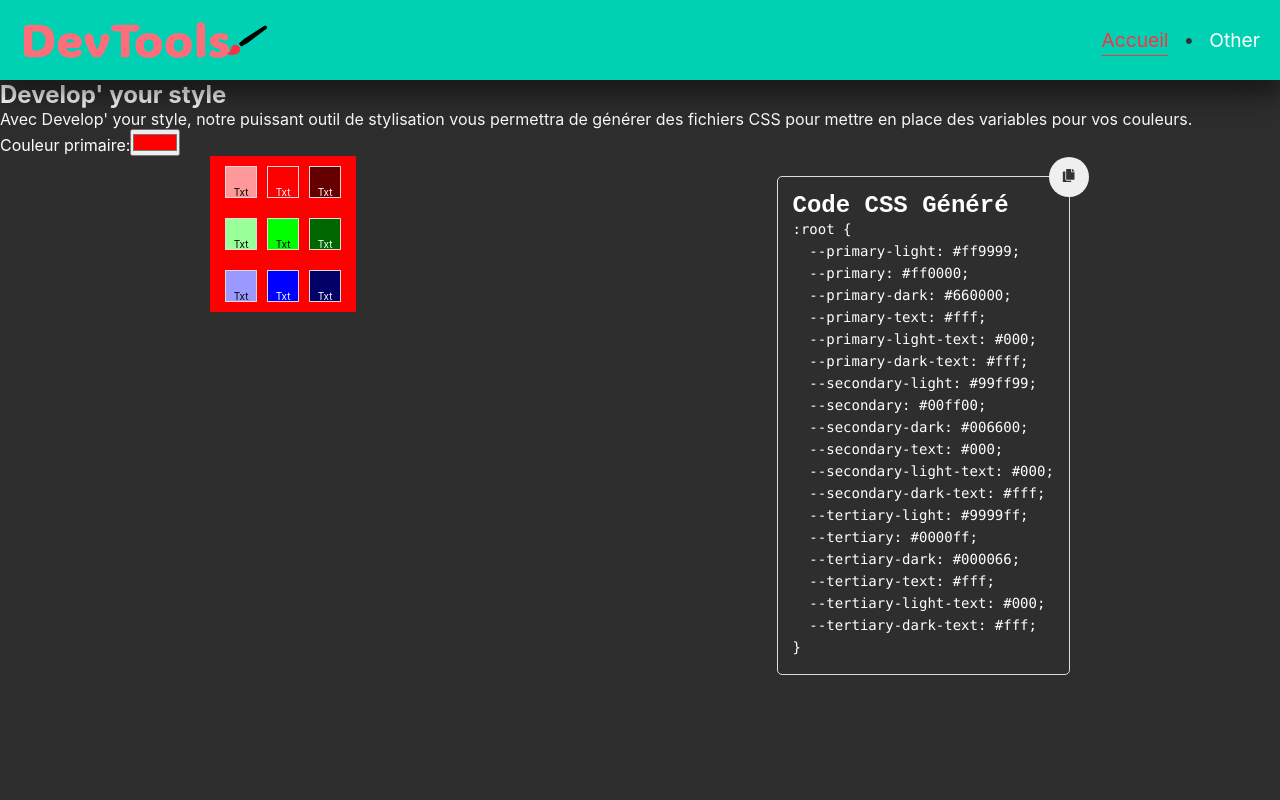
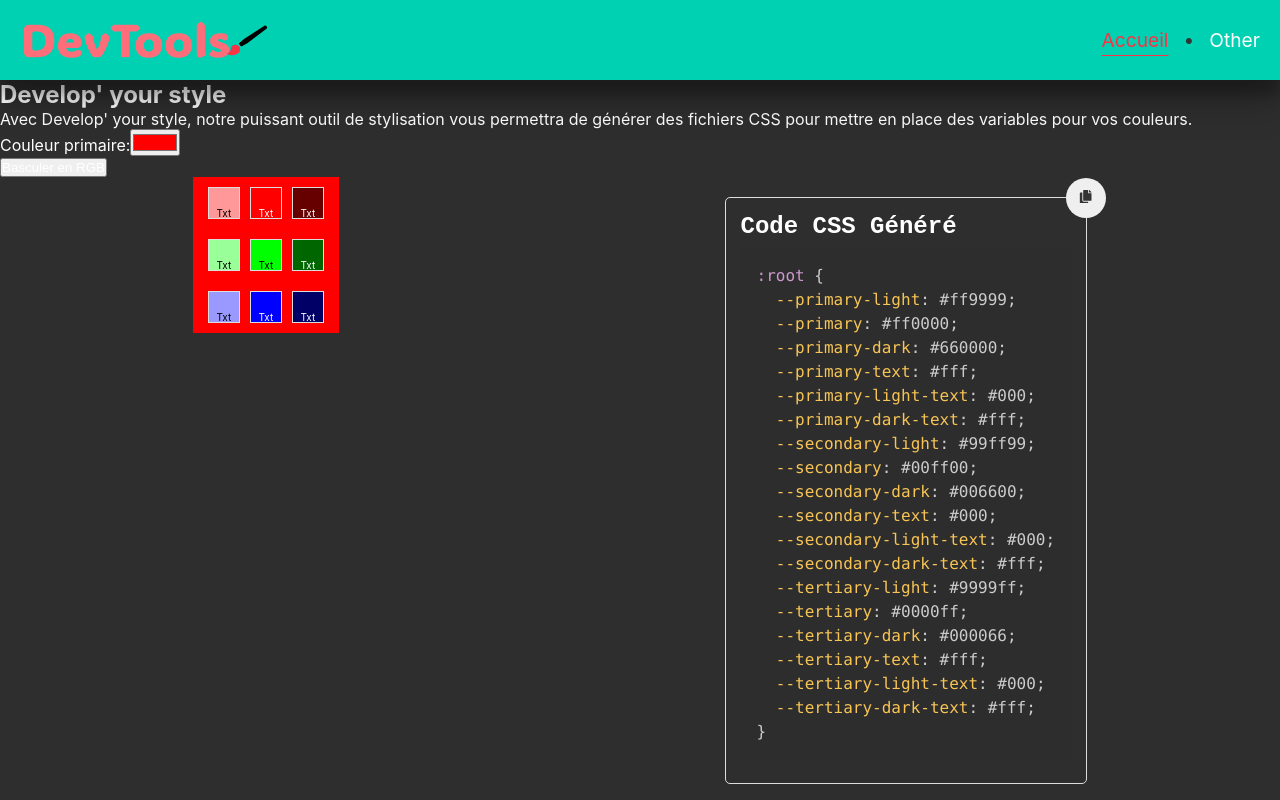
Before and after one commit to LauerJonathan/devtools, a React (Create React App) app: page / in a window 1280 px wide. Shown: the top 800 px of the page. Built offline with nearby package versions, Linux system fonts and the light colour scheme.

Commit message:
code formater

```diff
--- a/src/components/presentationHome/index.css
+++ b/src/components/presentationHome/index.css
@@ -54,7 +54,6 @@ main {
   width: max-content;
   margin-top: 20px;
   padding: 15px;
-  /*background: #f4f4f4;*/
   border: 1px solid #ddd;
   border-radius: 5px;
   font-family: "Courier New", Courier, monospace;
@@ -76,3 +75,17 @@ pre {
   top: -20px;
   right: -20px;
 }
+
+pre {
+  background-color: #2d2d2d; /* Couleur de fond sombre (style VSCode) */
+  color: white;
+  padding: 20px;
+  border-radius: 5px;
+  overflow: auto;
+}
+
+code {
+  display: block;
+  white-space: pre-wrap; /* Gérer les retours à la ligne */
+  word-wrap: break-word;
+}
--- a/src/components/presentationHome/index.jsx
+++ b/src/components/presentationHome/index.jsx
@@ -1,51 +1,72 @@
-import { useState, useMemo } from "react";
+import { useState, useMemo, useEffect } from "react";
 import tinycolor from "tinycolor2";
-import "./index.css";
+import Prism from "prismjs";
+import "prismjs/themes/prism-tomorrow.css"; // Thème de Prism
+import "prismjs/components/prism-css.min.js"; // Support pour CSS
 
 import { FaCopy } from "react-icons/fa";
+import "./index.css";
 
 const PresentationHome = () => {
   const [primaryColor, setPrimaryColor] = useState("#ff0000"); // Couleur primaire par défaut
   const [copySuccess, setCopySuccess] = useState(false); // État pour afficher un message de succès
+  const [colorFormat, setColorFormat] = useState("hex"); // Format de couleur par défaut: hexadécimal
 
   // Calcul des couleurs
   const colors = useMemo(() => {
     const primary = tinycolor(primaryColor);
-    const secondary = primary.clone().spin(120).saturate(20).toHexString();
-    const tertiary = primary.clone().spin(240).saturate(20).toHexString();
+    const secondary = primary.clone().spin(120).saturate(20);
+    const tertiary = primary.clone().spin(240).saturate(20);
 
-    const primaryLight = primary.clone().lighten(30).toHexString();
-    const primaryDark = primary.clone().darken(30).toHexString();
-    const secondaryLight = tinycolor(secondary).lighten(30).toHexString();
-    const secondaryDark = tinycolor(secondary).darken(30).toHexString();
-    const tertiaryLight = tinycolor(tertiary).lighten(30).toHexString();
-    const tertiaryDark = tinycolor(tertiary).darken(30).toHexString();
+    const formatColor = (color) => {
+      const hexValue = color.toHexString().toLowerCase();
+      if (hexValue === "#fff") return "rgb(255, 255, 255)";
+      if (hexValue === "#000") return "rgb(0, 0, 0)";
+      return colorFormat === "rgb" ? color.toRgbString() : color.toHexString();
+    };
+
+    const primaryLight = primary.clone().lighten(30);
+    const primaryDark = primary.clone().darken(30);
+    const secondaryLight = secondary.clone().lighten(30);
+    const secondaryDark = secondary.clone().darken(30);
+    const tertiaryLight = tertiary.clone().lighten(30);
+    const tertiaryDark = tertiary.clone().darken(30);
 
     return {
       primary: {
-        primaryLight,
-        primary: primary.toHexString(),
-        primaryDark,
+        primaryLight: formatColor(primaryLight),
+        primary: formatColor(primary),
+        primaryDark: formatColor(primaryDark),
       },
       secondary: {
-        secondaryLight,
-        secondary,
-        secondaryDark,
+        secondaryLight: formatColor(secondaryLight),
+        secondary: formatColor(secondary),
+        secondaryDark: formatColor(secondaryDark),
       },
       tertiary: {
-        tertiaryLight,
-        tertiary,
-        tertiaryDark,
+        tertiaryLight: formatColor(tertiaryLight),
+        tertiary: formatColor(tertiary),
+        tertiaryDark: formatColor(tertiaryDark),
       },
     };
-  }, [primaryColor]);
+  }, [primaryColor, colorFormat]);
 
   const getTextColor = (bgColor) => {
     return tinycolor(bgColor).isLight() ? "#000" : "#fff";
   };
 
+  const formatTextColor = (color) => {
+    if (color === "#fff") return colorFormat === "rgb" ? "rgb(255, 255, 255)" : "#fff";
+    if (color === "#000") return colorFormat === "rgb" ? "rgb(0, 0, 0)" : "#000";
+    return color;
+  };
+
   const handleColorChange = (event) => {
     setPrimaryColor(event.target.value);
+  };
+
+  const toggleColorFormat = () => {
+    setColorFormat((prevFormat) => (prevFormat === "hex" ? "rgb" : "hex"));
   };
 
   // Générer le CSS sous forme de texte
@@ -55,27 +76,21 @@ const PresentationHome = () => {
       `  --primary-light: ${colors.primary.primaryLight};`,
       `  --primary: ${colors.primary.primary};`,
       `  --primary-dark: ${colors.primary.primaryDark};`,
-      `  --primary-text: ${getTextColor(colors.primary.primary)};`,
-      `  --primary-light-text: ${getTextColor(colors.primary.primaryLight)};`,
-      `  --primary-dark-text: ${getTextColor(colors.primary.primaryDark)};`,
+      `  --primary-text: ${formatTextColor(getTextColor(colors.primary.primary))};`,
+      `  --primary-light-text: ${formatTextColor(getTextColor(colors.primary.primaryLight))};`,
+      `  --primary-dark-text: ${formatTextColor(getTextColor(colors.primary.primaryDark))};`,
       `  --secondary-light: ${colors.secondary.secondaryLight};`,
       `  --secondary: ${colors.secondary.secondary};`,
       `  --secondary-dark: ${colors.secondary.secondaryDark};`,
-      `  --secondary-text: ${getTextColor(colors.secondary.secondary)};`,
-      `  --secondary-light-text: ${getTextColor(
-        colors.secondary.secondaryLight
-      )};`,
-      `  --secondary-dark-text: ${getTextColor(
-        colors.secondary.secondaryDark
-      )};`,
+      `  --secondary-text: ${formatTextColor(getTextColor(colors.secondary.secondary))};`,
+      `  --secondary-light-text: ${formatTextColor(getTextColor(colors.secondary.secondaryLight))};`,
+      `  --secondary-dark-text: ${formatTextColor(getTextColor(colors.secondary.secondaryDark))};`,
       `  --tertiary-light: ${colors.tertiary.tertiaryLight};`,
       `  --tertiary: ${colors.tertiary.tertiary};`,
       `  --tertiary-dark: ${colors.tertiary.tertiaryDark};`,
-      `  --tertiary-text: ${getTextColor(colors.tertiary.tertiary)};`,
-      `  --tertiary-light-text: ${getTextColor(
-        colors.tertiary.tertiaryLight
-      )};`,
-      `  --tertiary-dark-text: ${getTextColor(colors.tertiary.tertiaryDark)};`,
+      `  --tertiary-text: ${formatTextColor(getTextColor(colors.tertiary.tertiary))};`,
+      `  --tertiary-light-text: ${formatTextColor(getTextColor(colors.tertiary.tertiaryLight))};`,
+      `  --tertiary-dark-text: ${formatTextColor(getTextColor(colors.tertiary.tertiaryDark))};`,
       "}",
     ];
     return cssLines.join("\n");
@@ -93,6 +108,11 @@ const PresentationHome = () => {
         console.error("Erreur lors de la copie :", err);
       });
   };
+
+  // Effectuer la coloration syntaxique après que le code a été mis à jour
+  useEffect(() => {
+    Prism.highlightAll(); // Applique la coloration à tous les blocs de code
+  }, [primaryColor, colorFormat]);
 
   return (
     <section className="developUStyle">
@@ -112,6 +132,10 @@ const PresentationHome = () => {
           />
         </label>
       </div>
+
+      <button onClick={toggleColorFormat} className="toggleFormatBtn">
+        Basculer en {colorFormat === "hex" ? "RGB" : "Hexadécimal"}
+      </button>
 
       <div className="containerEx">
         <ul className="colorPalette">
@@ -140,7 +164,7 @@ const PresentationHome = () => {
         <div className="codeBlock">
           <h2>Code CSS Généré</h2>
           <pre>
-            <code>{generateCssVariables()}</code>
+            <code className="language-css">{generateCssVariables()}</code>
           </pre>
           <button onClick={copyToClipboard} className="copyBtn">
             <FaCopy fill="#333333" />
```
